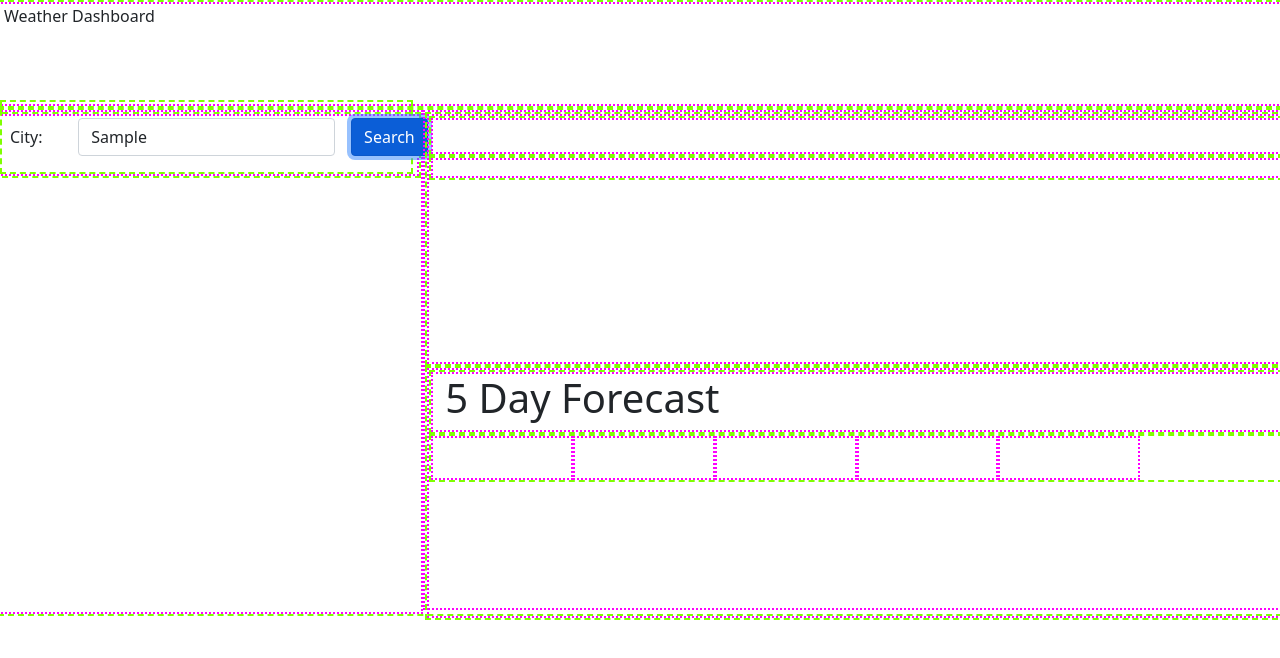
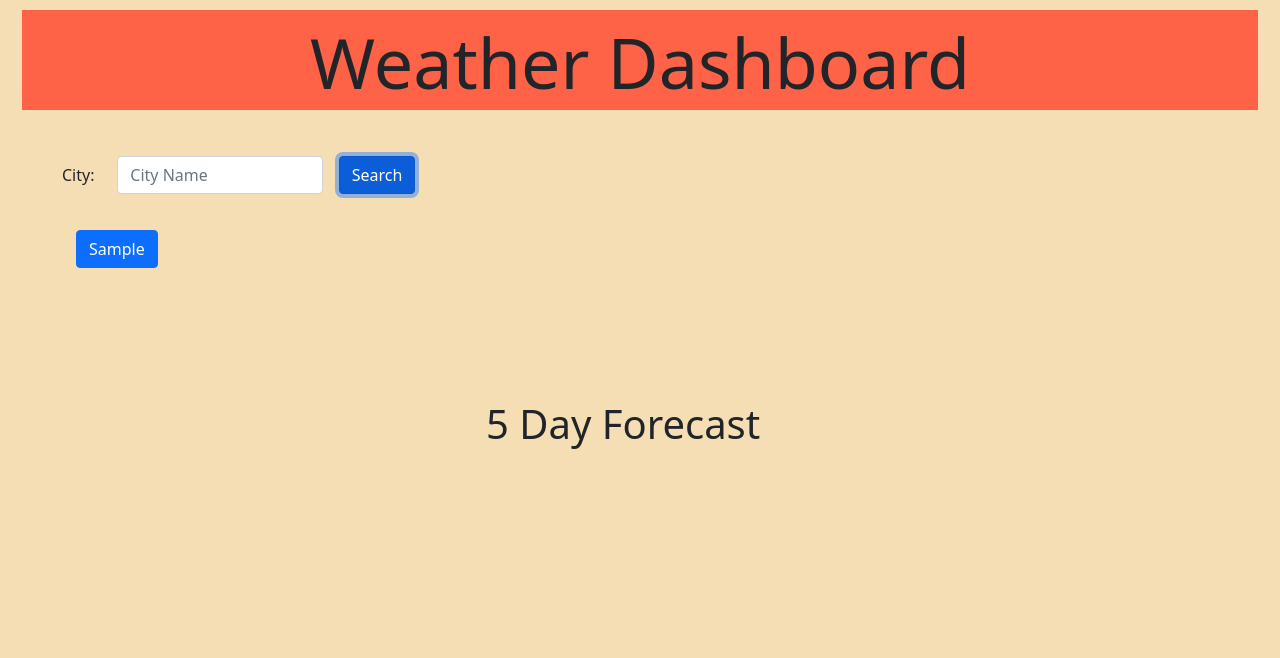
Before and after one commit to Rjsa210/weatherDashboard, a plain HTML site: page index.html in a window 1280 px wide. Both pictures are taken after typing "Sample" into the empty fields and a click on the button "Search". Drawn offline with nearby package versions, Linux system fonts and the light colour scheme; no server answers.

Commit message:
complete except for readme -RJ

```diff
--- a/assets/script.js
+++ b/assets/script.js
@@ -2,25 +2,36 @@ var cityNameEl = document.querySelector('#city-name-search');
 var searchForm = document.querySelector('#city-search');
 var currentWeatherEl = document.querySelector('#current-block');
 var forecastEl = document.querySelector('#forecast-field');
+var buttonList = document.querySelector('#button-list');
+var cityList = [];
 var apiKey = '53f33f9772ec66c7ccfbcf166501533a';
 
 //search function to make API call by city name, return data, and change variable values
 // alert if city name is not valid
+renderCities();
+
 function submitCity(event) {
   event.preventDefault();
   cityName = cityNameEl.value.trim();
   if (cityName) {
     getCurrentWeather(cityName);
+    cityList.unshift(cityName);
+    if (cityList.length > 5) {
+      cityList.pop();
+    }
+    console.log(cityList);
+    storeCities();
+    cityNameEl.value = '';
+
   }
 }
-
 
 searchForm.addEventListener('submit', submitCity);
 
 function getCurrentWeather(city) {
   console.log('It was rainy it was cold... West ' + city + ' was no place for a 12 year old.')
   var currentUrl = 'https://api.openweathermap.org/data/2.5/weather?q=' + city + '&units=imperial&appid=' + apiKey;
-  var forecastUrl = 'https://api.openweathermap.org/data/2.5/forecast/daily?q=' + city + '&mode=xml&units=imperial&cnt=5&appid=53f33f9772ec66c7ccfbcf166501533a';
+
 
   fetch(currentUrl)
     .then(function (response) {
@@ -85,19 +96,37 @@ function renderForecast(array) {
 }
 
 
+//store cities function to push city to an array and store array in local storage
+function storeCities() {
+  localStorage.setItem('savedCities', JSON.stringify(cityList));
+ resetButtons();
 
-//renderCities function to print city buttons below search bar
-// function storeCities(city) {
-//   var cityList = [];
-//   cityList.push(city);
+}
+function resetButtons() {
+  buttonList.children[0].innerHTML = '';
+  buttonList.children[1].innerHTML = '';
+  buttonList.children[2].innerHTML = '';
+  buttonList.children[3].innerHTML = '';
+  buttonList.children[4].innerHTML = '';
+  renderCities();
+}
+function renderCities() {
+  var cityButtons = JSON.parse(localStorage.getItem('savedCities'));
+  if (cityButtons !== null) {
+    cityList = cityButtons;
+    console.log(cityButtons);
+    for (i = 0; i< cityButtons.length; i++) {
+      var newButton = document.createElement('button');
+      newButton.setAttribute('class', 'btn btn-primary');
+      newButton.textContent = cityButtons[i];
+      newButton.addEventListener('click', function(event){
+        getCurrentWeather(event.target.textContent);
+      });
+      buttonList.children[i].appendChild(newButton);
 
-//   for (var i = 0; i < cityList.length; i++) {
-//     var
+    }
 
-//   }
-// }
+    }
+  }
 
-//store cities function to store city to an array in local storage
-//rendercurrent function to print relevant information to the current block
-
-//renderforecast function to print forcast to the forecast block assuming for loop if returned as array
+//renderCities function to pull array from storage and print city buttons below search bar
--- a/assets/styles.css
+++ b/assets/styles.css
@@ -1,19 +1,16 @@
 header {
   height: 100px;
+  font-size: 70px;
+  text-align: center;
+  background-color:tomato
 }
-body{
+
+body {
+  background-color: wheat;
 
 }
 .row {
-  border: dashed;
-  border-width: 2px;
-  border-color: chartreuse;
-}
-
-.col {
-border: dotted;
-border-width: 2px;
-border-color: fuchsia;
+  margin: 10px;
 }
 
 .aside,
--- a/index.html
+++ b/index.html
@@ -19,6 +19,7 @@
         <header>Weather Dashboard</header>
       </div>
     </div>
+
     <div class="row">
       <div class="col col-sm-4 col-md-4 col-lg-4">
         <section class="search-history">
@@ -37,18 +38,27 @@
                   <button type="submit" class="btn btn-primary mb-3">Search</button>
                 </div>
               </form>
-
-
             </div>
-
           </div>
 
-
+          <div class="row">
+            <div class="col col-sm-12 col-md-12 col-lg-12">
+              <ul id="button-list">
+                <li id="button-1"></li>
+                <li id="button-2"></li>
+                <li id="button-3"></li>
+                <li id="button-4"></li>
+                <li id="button-5"></li>
+              </ul>
+            </div>
+          </div>
         </section>
       </div>
+
       <div class="col col-sm-8 col-md-8 col-lg-8 aside">
         <section class="city-forecast">
           <div class="row">
+
             <div class="col col-sm-12 col-md-12 col-lg-12" id="current-block">
               <div class="row">
                 <div class="col col-sm-12 col-md-12 col-lg-12 ">
@@ -67,7 +77,6 @@
                   </ul>
                 </div>
               </div>
-
             </div>
           </div>
 
```
